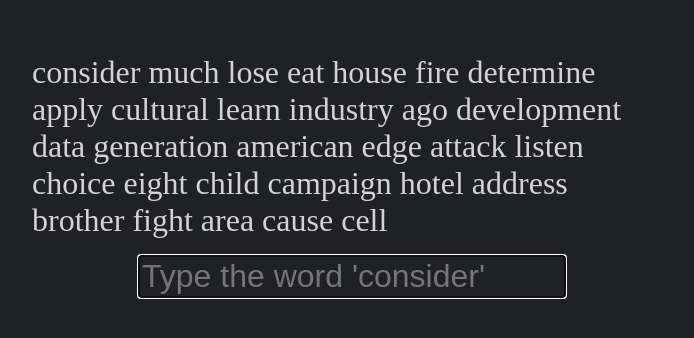
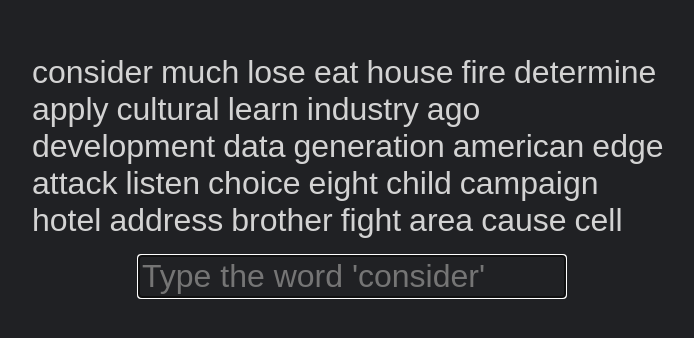
Before and after one commit to robledop/typing-practice, a plain HTML site: page index.html in a window 1280 px wide. Shown: the part 224-562 px from the top of the page, without its empty margins (288-982 px from the left). Drawn offline with Linux system fonts and the light colour scheme.

Commit message:
wpm calculation adjustments

```diff
--- a/script.js
+++ b/script.js
@@ -37,7 +37,7 @@ async function init() {
         .concat(...practiceWords.keys())
         .sort(() => 0.5 - Math.random());
 
-    numberOfLetters = words.reduce((acc, word) => acc + word.length, 0);
+    numberOfLetters = words.reduce((acc, word) => acc + word.length, 0) + 30;
     numberOfWords = numberOfLetters / 5;
     textElement.innerHTML = "";
 
--- a/styles.css
+++ b/styles.css
@@ -3,6 +3,7 @@ body {
     background-color: #202124;
     color: lightgray;
     font-size: 2rem;
+    font-family: sans-serif;
 }
 
 .main {
```
